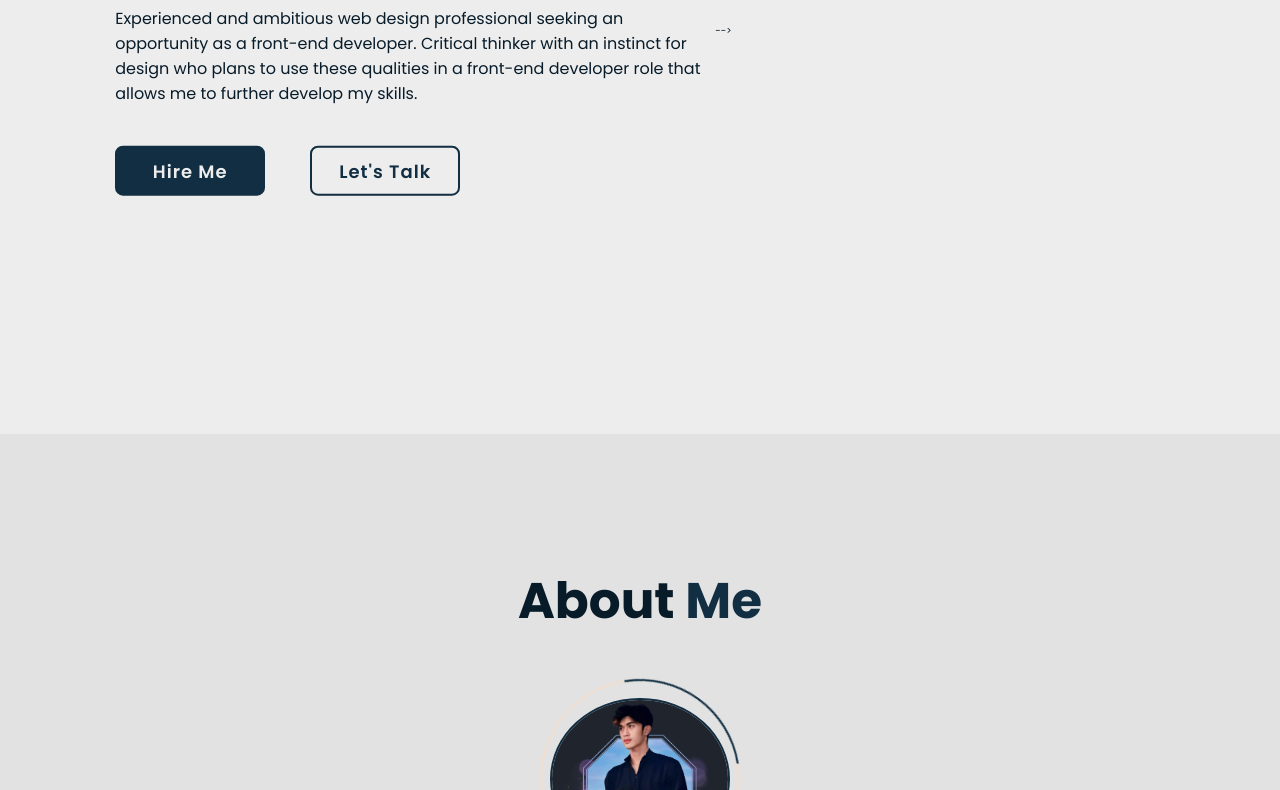
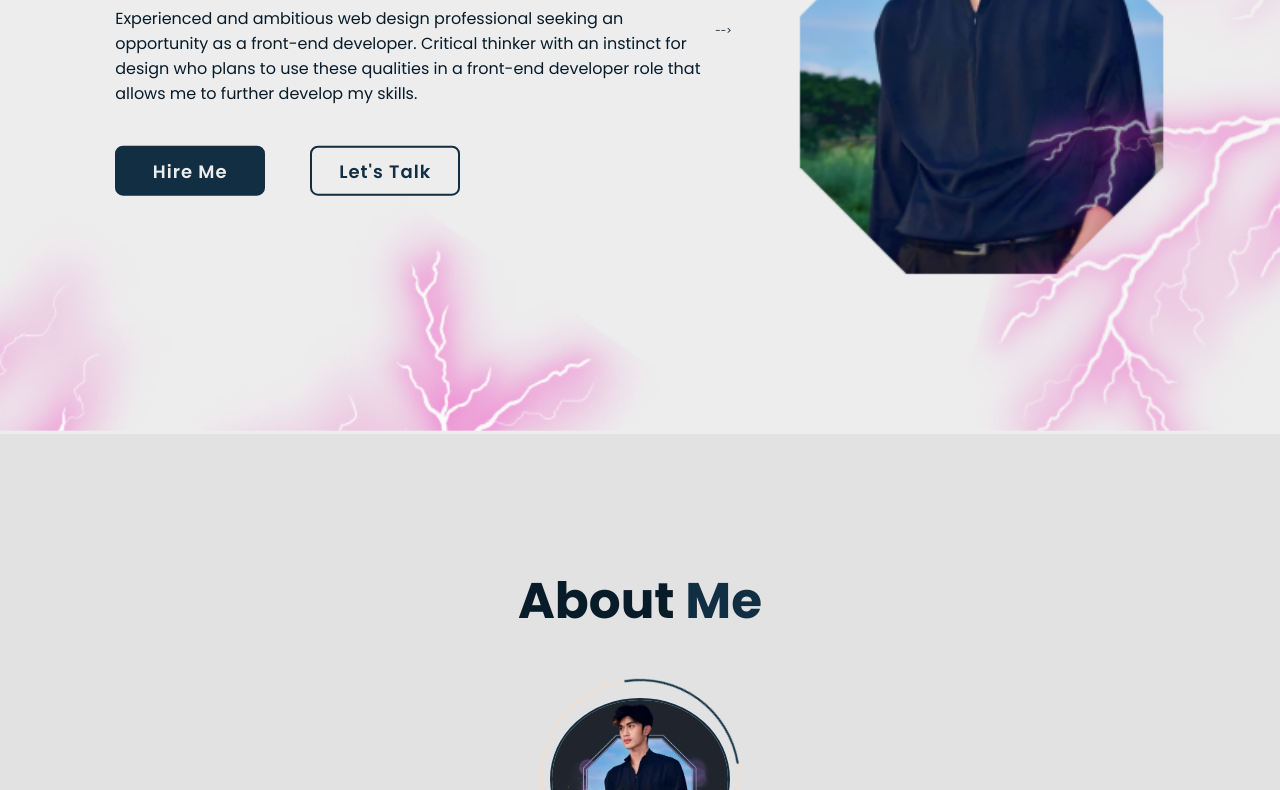
Before and after one commit to RB-Octa/RB-Portfolio, a plain HTML site: page index.html in a window 1280 px wide. Shown: the part 366-1156 px from the top of the page. Drawn offline with nearby package versions, Linux system fonts and the light colour scheme; the site is published under a folder, as on GitHub Pages, so addresses that start at the root find nothing.

Commit message:
style.css

```diff
--- a/style.css
+++ b/style.css
@@ -95,7 +95,7 @@ section{
     display: flex;
     align-items: center;
     padding: 0 9%;
-    background: url('/img/w-rb.png') no-repeat;
+    background: url('img/w-rb.png') no-repeat;
     background-size: cover;
     animation: floatImage 4s ease-in-out infinite;
 }
```
